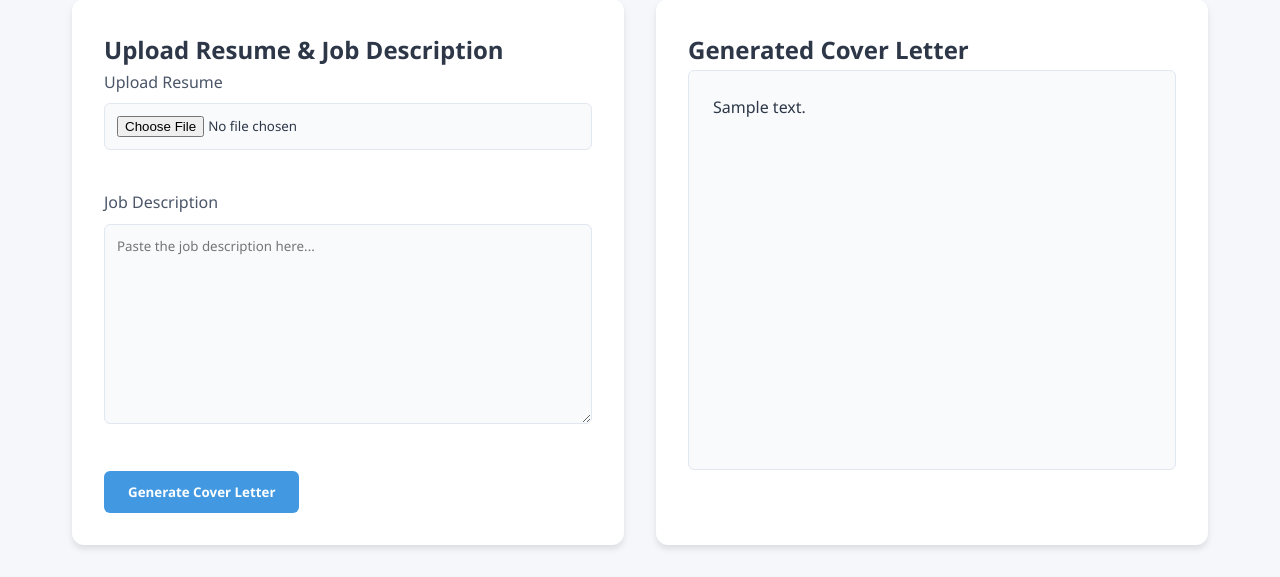
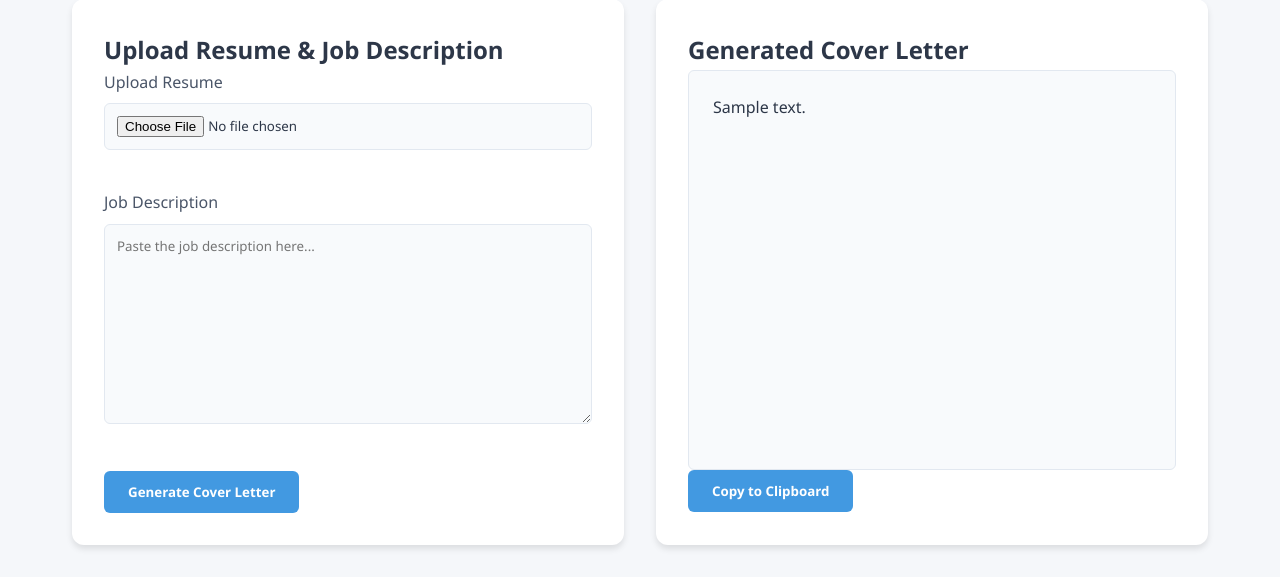
Before and after one commit to AyeshaC123/NextGenHire, a Flask app: template gemini_program/templates/cover_letter_generator.html in a window 1280 px wide. Shown: the part 240-817 px from the top of the page. Run offline with Flask 3, Linux system fonts and the light colour scheme; the template is opened without the code that fills it: most values are stand-ins (such as "Sample title", 1, 10 or a date in 2020).

Commit message:
copying cl to clipboard

```diff
--- a/gemini_program/templates/cover_letter_generator.html
+++ b/gemini_program/templates/cover_letter_generator.html
@@ -150,11 +150,25 @@
                 </div>
                 {% if generated_text %}
                     <div class="generated-content">{{ generated_text }}</div>
+                    <button class="button" onclick="copyToClipboard()">Copy to Clipboard</button>
                 {% else %}
                     <div class="generated-content">Your generated cover letter will appear here...</div>
                 {% endif %}
             </section>
         </main>
     </div>
+    <script>
+        function copyToClipboard() {
+            const text = document.querySelector('.generated-content').innerText;
+            navigator.clipboard.writeText(text)
+                .then(() => {
+                    alert('Cover letter copied to clipboard!');
+                })
+                .catch(err => {
+                    console.error('Failed to copy: ', err);
+                    alert('Failed to copy cover letter to clipboard.');
+                });
+        }
+    </script>
 </body>
 </html>
```
